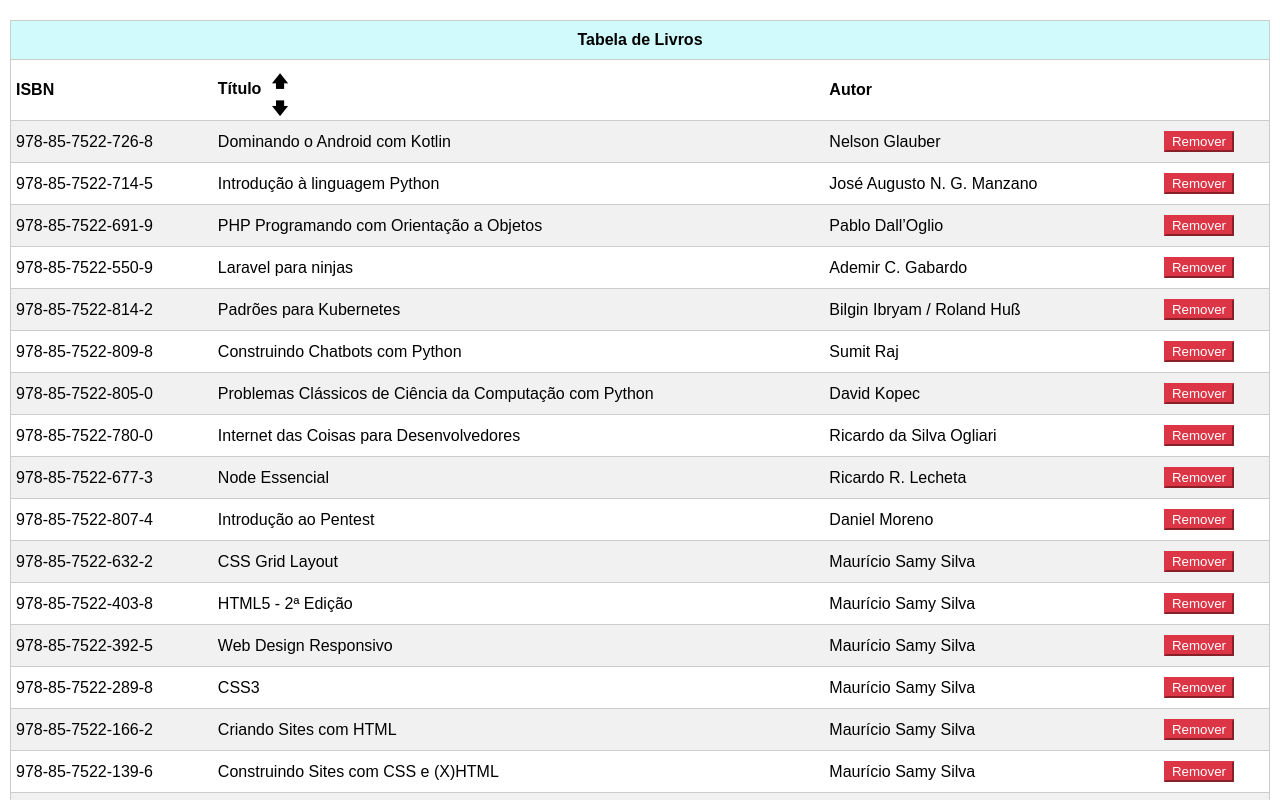
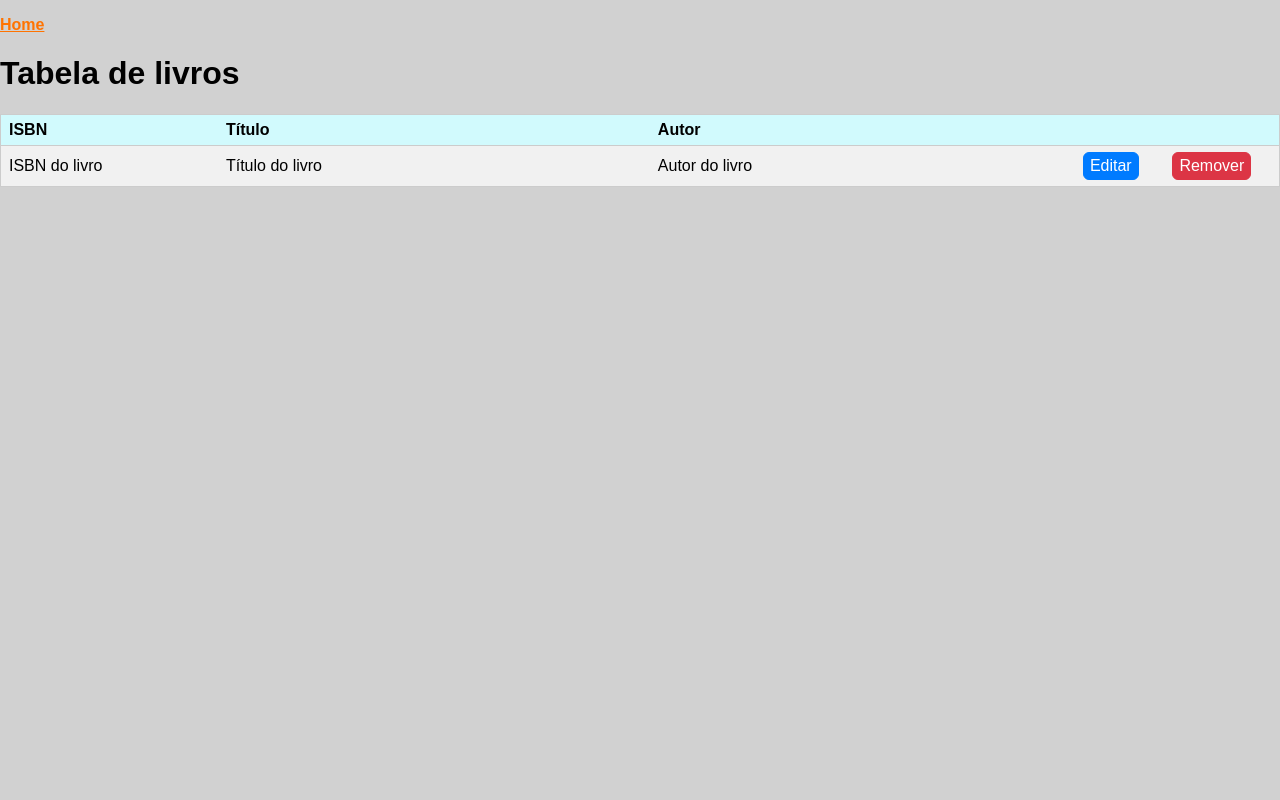
Before and after one commit to AlefMemTav/maujors-react-book, a React (Create React App) app: page / in a window 1280 px wide. Shown: the top 800 px of the page. Built offline with nearby package versions, Linux system fonts and the light colour scheme.

Commit message:
Criado tabela e menu

```diff
--- a/src/App.js
+++ b/src/App.js
@@ -1,61 +1,14 @@
-import React, {Component} from "react";
-
-import TableHead from './components/TableHead';
-import TableFoot from './components/TableFoot';
-import TableBody from './components/TableBody';
+import React, { Component } from "react";
+import Menu from "./components/Menu";
+import TabelaLivros from "./components/TabelaLivros";
 
 class App extends Component {
-  state = {
-    books: []
-  };
-
-  componentDidMount(){
-    fetch("/api/livros.json")
-    .then(response => response.json())
-    .then(books => this.setState({books}))
-    .catch(function(error){
-      console.log("Erro na requisição");
-    })
-    .finally(function(){
-      console.log("Sempre retorna");
-    });
-  }
-
-  handleRemoveRow = (id) => {
-    const books = this.state.books.filter(l => l.id !== id);
-    this.setState({books});
-    console.log("Botão clicado");
-  }
-
-  handleOrdenarCrescente = (title) =>{
-    const books = this.state.books.sort((a, b) =>
-    a.title < b.title ? -1 : 0
-    );
-    this.setState({books});
-  };
-
-  handleOrdenarDecrescente = (title) =>{
-    const books = this.state.books.sort((a, b) =>
-    a.title < b.title ? -1 : 0
-    );
-    books.reverse();
-    this.setState({books});
-  };
-
-
-  render(){
+  render() {
     return (
-      <table className="table">
-        <TableHead
-          ordenarCrescente={this.handleOrdenarCrescente}
-          ordenarDecrescente={this.handleOrdenarDecrescente}
-         />
-        <TableBody
-          books = {this.state.books}
-          removeRow = {this.handleRemoveRow}
-        />
-        <TableFoot nmbBooks = {this.state.books.length} />
-      </table>
+      <div className="App">
+        <Menu />
+        <TabelaLivros />
+      </div>
     );
   }
 }
--- /dev/null
+++ b/src/components/Menu.js
@@ -0,0 +1,15 @@
+import React from "react";
+
+const Menu = (props) => {
+  return (
+    <nav className="menu">
+      <ul>
+        <li>
+          <a href="#">Home</a>
+        </li>
+      </ul>
+    </nav>
+  );
+};
+
+export default Menu;
--- /dev/null
+++ b/src/components/TabelaLivros.js
@@ -0,0 +1,34 @@
+import React from "react";
+const TabelaLivros = () => {
+  return (
+    <div className="livros">
+      <h1>Tabela de livros</h1>
+      <table className="tabela">
+        <thead>
+          <tr>
+            <th width="17%">ISBN</th>
+            <th>Título</th>
+            <th>Autor</th>
+            <th width="7%"></th>
+            <th width="9%"></th>
+          </tr>
+        </thead>
+        <tbody>
+          <tr>
+            <td>ISBN do livro</td>
+            <td>Título do livro</td>
+            <td>Autor do livro</td>
+            <td>
+              <button className="botao editar">Editar</button>
+            </td>
+            <td>
+              <button className="botao remover">Remover</button>
+            </td>
+          </tr>
+        </tbody>
+      </table>
+    </div>
+  );
+};
+
+export default TabelaLivros;
--- a/src/components/TableBody.js
+++ /dev/null
@@ -1,21 +0,0 @@
-import React from "react";
-
-const TableBody = (props) => (
-  <tbody>
-    { props.books.map( (book, index ) => (
-      <tr key = {book.id} >
-        <td>{book.id}</td>
-        <td>{book.title}</td>
-        <td>{book.author}</td>
-        <td>
-          <button
-            className="botao remover"
-            onClick={ () => props.removeRow(book.id)}
-            >Remover</button>
-        </td>
-      </tr>
-    ))}
-  </tbody>
-);
-
-export default TableBody;
--- a/src/components/TableFoot.js
+++ /dev/null
@@ -1,11 +0,0 @@
-import React from "react";
-
-const TableFoot = (props) => (
-    <tfoot>
-        <tr>
-            <td colSpan="4">Rodape: Existem {props.nmbBooks} livros na tabela </td>
-        </tr>
-    </tfoot>
-);
-
-export default TableFoot;
--- a/src/components/TableHead.js
+++ /dev/null
@@ -1,22 +0,0 @@
-import React from "react";
-
-const TableHead = (props) => (
-  <thead>
-    <tr>
-      <th colSpan="4">Tabela de Livros</th>
-    </tr>
-    <tr>
-      <th>ISBN</th>
-      <th>Título
-        <div className="container-setinhas">
-          <div onClick={ () => props.ordenarCrescente() }> &#129093; </div>
-          <div onClick={ () => props.ordenarDecrescente() }> &#129095; </div>
-        </div>
-      </th>
-      <th>Autor</th>
-      <th></th>
-    </tr>
-  </thead>
-);
-
-export default TableHead;
--- a/src/index.css
+++ b/src/index.css
@@ -1,16 +1,53 @@
+html {
+  box-sizing: border-box;
+}
+*,
+*:before,
+*:after {
+  box-sizing: inherit;
+}
 body {
+  background: #d1d1d1;
+  margin: 0;
   font: 16px sans-serif;
-    margin: 0;
 }
-  .table {
+#tudo {
+  background: #fff;
+  padding: 10px 20px;
+  width: 100%;
+  max-width: 1200px;
+  margin: 0 auto;
+}
+.menu ul {
+  padding: 0;
+}
+.menu li {
+  list-style: none;
+  display: inline;
+  padding: 1rem;
+  font-weight: bold;
+}
+.menu li:first-child {
+  padding-left: 0;
+}
+a,
+a:visited {
+  color: #ff7300;
+}
+a:hover {
+  color: #f3974c;
+  text-decoration: none;
+}
+
+.tabela {
   border-collapse: collapse;
   border: 1px solid #ccc;
-    width: calc(100% - 20px);
+  width: 100%;
   margin: 20px auto;
 }
-  .table th,
-  .table td {
-    padding: 10px 5px;
+.tabela td,
+.tabela th {
+  padding: 6px 8px;
   border-bottom: 1px solid #ccc;
 }
 thead > tr:last-child {
@@ -26,7 +63,17 @@
   text-align: center;
   background: #d1fafd;
 }
-  .button {
+label[for="ftitulo"] {
+  display: block;
+}
+#fisbn,
+#ftitulo,
+#fautor {
+  width: 100%;
+  padding: 4px 10px;
+  font-size: 20px;
+}
+.botao {
   display: inline-block;
   font-weight: 400;
   color: #212529;
@@ -35,23 +82,12 @@
   cursor: pointer;
   background-color: transparent;
   border: 1px solid transparent;
-    padding: 0.375rem 0.75rem;
-    font-size: 1rem;
+  font-size: 16px;
   line-height: 1.5;
-    border-radius: 0.25rem;
+  border-radius: 6px;
   transition: color 0.15s ease-in-out, background-color 0.15s ease-in-out,
     border-color 0.15s ease-in-out, box-shadow 0.15s ease-in-out;
 }
-
-.container-setinhas{
-  display: inline-block;
-  width: 20px;
-  height: 40px;
-  margin-left: 10px;
-  vertical-align: middle;
-}
-.container-setinhas > div { cursor: pointer;}
-
 .remover {
   color: #fff;
   background-color: #dc3545;
@@ -72,3 +108,34 @@
   background-color: #0069d9;
   border-color: #0062cc;
 }
+.editar > a {
+  color: #fff;
+  text-decoration: none;
+}
+.cadastrar {
+  width: 100%;
+  padding: 6px 20px;
+  color: #fff;
+  background-color: #28a725;
+  border-color: #28a725;
+}
+.cadastrar:hover {
+  color: #fff;
+  background-color: #218838;
+  border-color: #1e7e34;
+}
+::placeholder {
+  color: red;
+  opacity: 1;
+}
+@media all and (max-width: 599px) {
+  #tudo {
+    padding: 0;
+  }
+  .tabela {
+    font-size: calc(8px + 1vw);
+  }
+  .tabela td {
+    padding: 2px;
+  }
+}
```
Lines whose indentation alone changed are shown as unchanged.
